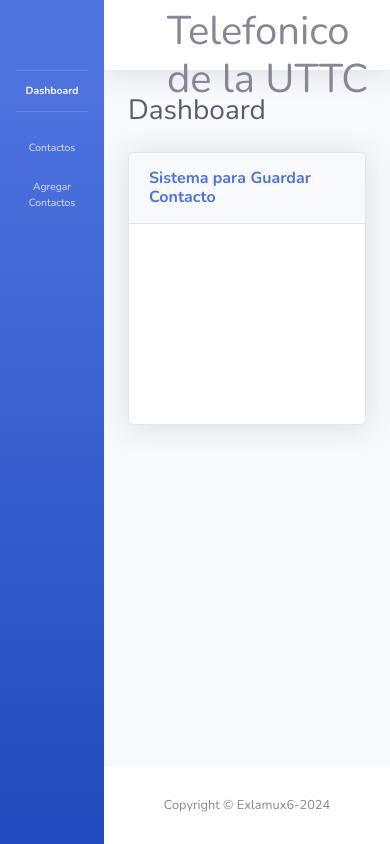
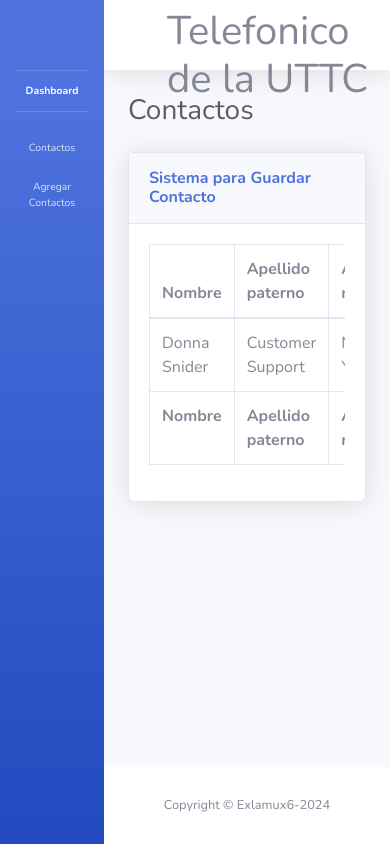
Before and after one commit to ExlamuxSeis/agenda-php, a PHP site: page /contactos.php in a window 390 px wide. Run offline with PHP 8.4, Linux system fonts and the light colour scheme.

```diff
--- a/contactos.php
+++ b/contactos.php
@@ -4,8 +4,7 @@ require 'header.php';
 
 <!-- Page Heading -->
 <div class="d-sm-flex align-items-center justify-content-between mb-4">
-    <h1 class="h3 mb-0 text-gray-800">Dashboard</h1>
-    <a href="#" class="d-none d-sm-inline-block btn btn-sm btn-primary shadow-sm"><i class="fas fa-download fa-sm text-white-50"></i> Agregar Contacto</a>
+    <h1 class="h3 mb-0 text-gray-800">Contactos</h1>
 </div>
 
 <!-- Content Row -->
@@ -27,8 +26,34 @@ require 'header.php';
             </div>
             <!-- Card Body -->
             <div class="card-body">
-                <div class="chart-area">
-                    <canvas id="myAreaChart"></canvas>
+                <div class="table-responsive">
+                    <table class="table table-bordered" id="dataTable" width="100%" cellspacing="0">
+                        <thead>
+                            <tr>
+                                <th>Nombre</th>
+                                <th>Apellido paterno</th>
+                                <th>Apellido materno</th>
+                                <th>Telefono</th>
+                                <th>Domicilio</th>
+                            </tr>
+                        </thead>
+                        <tfoot>
+                            <tr>
+                                <th>Nombre</th>
+                                <th>Apellido paterno</th>
+                                <th>Apellido materno</th>
+                                <th>Telefono</th>
+                                <th>Domicilio</th>
+                            </tr>
+                        </tfoot>
+                        <tbody>
+                            <td>Donna Snider</td>
+                            <td>Customer Support</td>
+                            <td>New York</td>
+                            <td>27</td>
+                            <td>2011/01/25</td>
+                        </tbody>
+                    </table>
                 </div>
             </div>
         </div>
```
